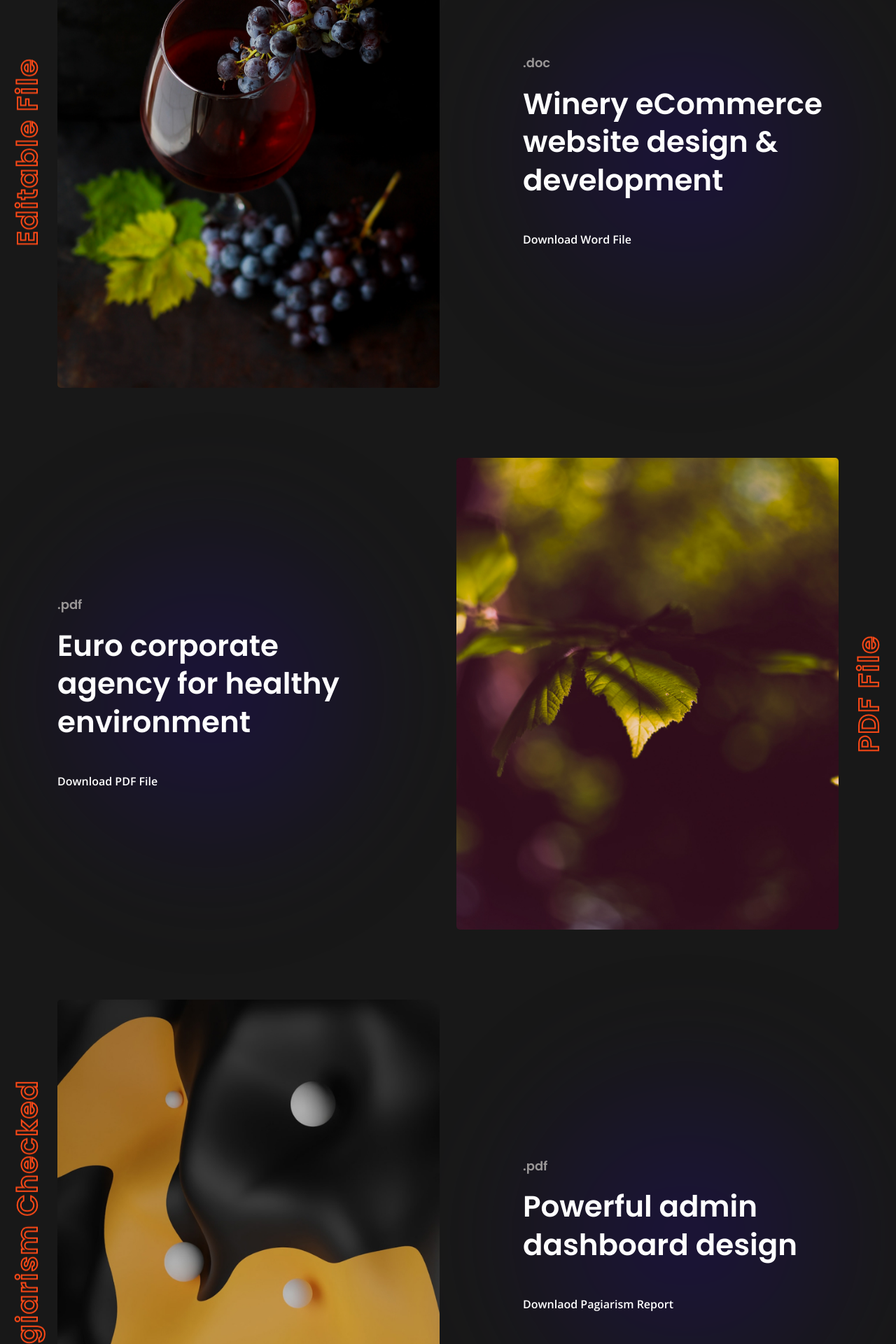
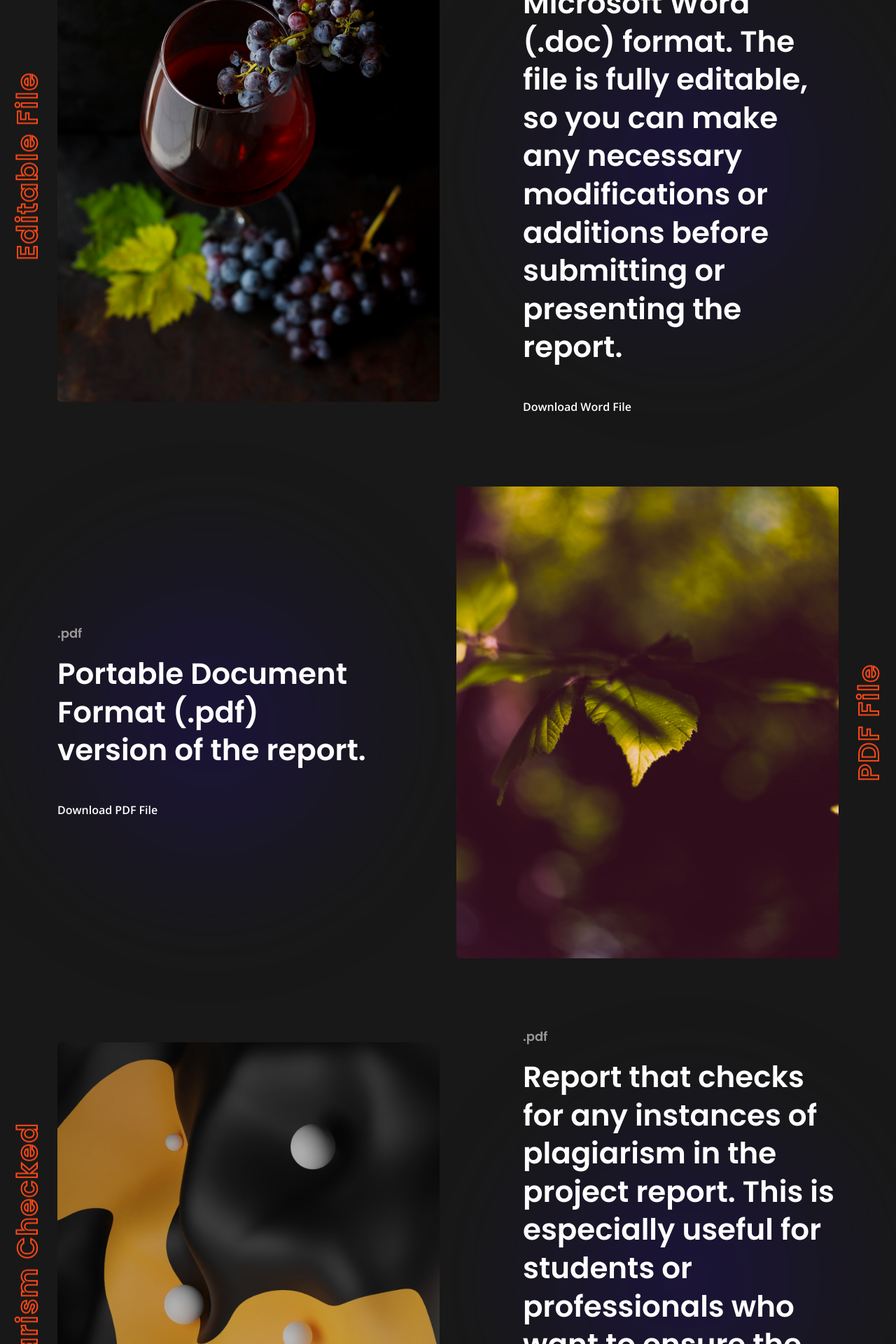
Before and after one commit to x-xaie/arino-react, a React (Create React App) app: page /creative-portfolio in a window 1280 px wide. Shown: the part 980-2900 px from the top of the page at 70% size. Built offline with nearby package versions, Linux system fonts and the light colour scheme; some icons are missing.

Commit message:
Update CreativePortfolioHome.jsx

```diff
--- a/src/components/Pages/CreativePortfolioHome.jsx
+++ b/src/components/Pages/CreativePortfolioHome.jsx
@@ -29,7 +29,7 @@ export default function CreativePortfolioHome() {
   ];
   const portfolioData = [
     {
-      title: 'Winery eCommerce website design & development',
+      title: 'Project report in Microsoft Word (.doc) format. The file is fully editable, so you can make any necessary modifications or additions before submitting or presenting the report.',
       subtitle: '.doc',
       btnText: 'Download Word File',
       btnLink: '/portfolio/portfolio-details',
@@ -37,7 +37,7 @@ export default function CreativePortfolioHome() {
       category: 'Editable File',
     },
     {
-      title: 'Euro corporate agency for healthy environment',
+      title: 'Portable Document Format (.pdf) version of the report.',
       subtitle: '.pdf',
       btnText: 'Download PDF File',
       btnLink: '/portfolio/portfolio-details',
@@ -45,7 +45,7 @@ export default function CreativePortfolioHome() {
       category: 'PDF File',
     },
     {
-      title: 'Powerful admin dashboard design',
+      title: 'Report that checks for any instances of plagiarism in the project report. This is especially useful for students or professionals who want to ensure the originality and authenticity of their work.',
       subtitle: '.pdf',
       btnText: 'Downlaod Pagiarism Report',
       btnLink: '/portfolio/portfolio-details',
@@ -54,7 +54,7 @@ export default function CreativePortfolioHome() {
     },
 
     {
-      title: 'Powerful admin dashboard design',
+      title: 'List of all the sources cited in the project report, including books, articles, websites, and other materials. The bibliography is formatted according to the citation style specified by you and is an essential part of any academic or research report.',
       subtitle: '.doc',
       btnText: 'Downlaod References',
       btnLink: '/portfolio/portfolio-details',
```
